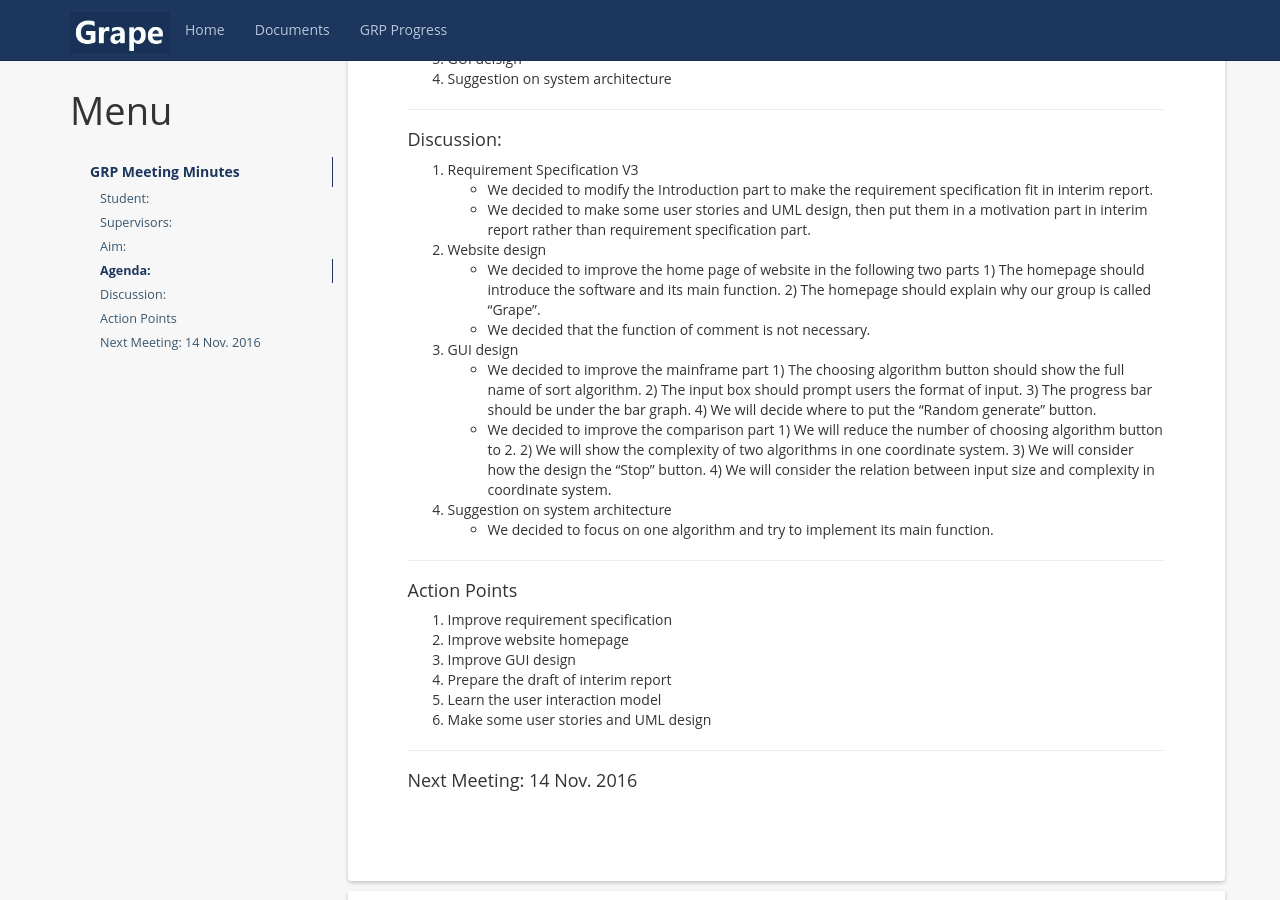
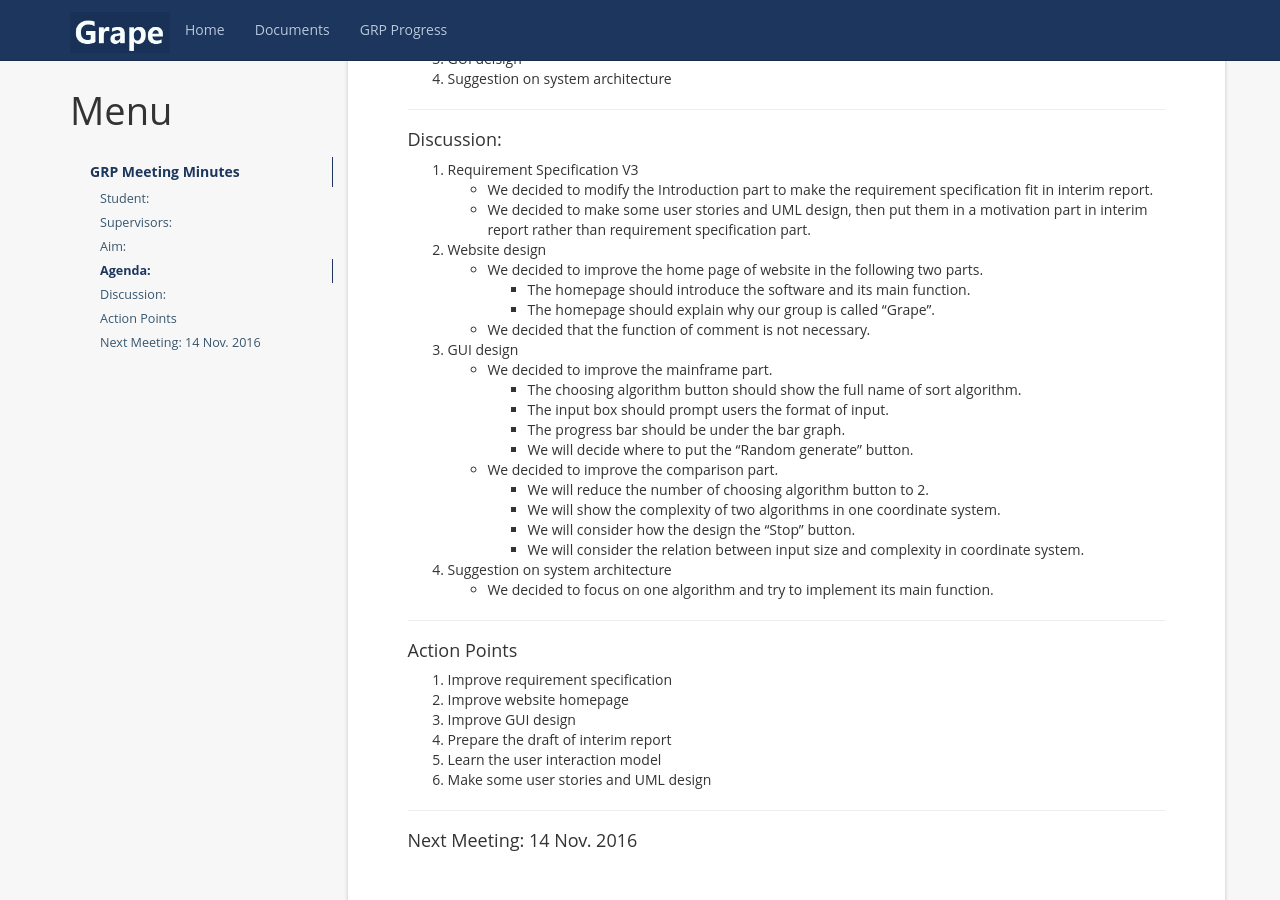
Before and after one commit to GrapeUNNC/grapeUNNC.github.io, a Jekyll site: the page built from _posts/2016-11-07-Meeting-Minutes.md, in a window 1280 px wide and 900 px high, scrolled down 835 px. Built offline with Jekyll 4.4.1, drawn with Linux system fonts in a browser that asks for light colours; comment, search, counter and statistics services are not loaded.

Commit message:
2016-11-07-Meeting-Minutes

```diff
--- a/_posts/2016-11-07-Meeting-Minutes.md
+++ b/_posts/2016-11-07-Meeting-Minutes.md
@@ -45,21 +45,21 @@ To discuss the progress of our project
 	* We decided to modify the Introduction part to make the requirement specification fit in interim report.
 	* We decided to make some user stories and UML design, then put them in a motivation part in interim report rather than requirement specification part.
 2. Website design
-	* We decided to improve the home page of website in the following two parts
-	  1)	The homepage should introduce the software and its main function.
-	  2)	The homepage should explain why our group is called “Grape”.
+	* We decided to improve the home page of website in the following two parts.
+	  +  The homepage should introduce the software and its main function.
+	  +  The homepage should explain why our group is called “Grape”.
 	* We decided that the function of comment is not necessary.
 3. GUI design
-	* We decided to improve the mainframe part
-	  1)	The choosing algorithm button should show the full name of sort algorithm.
-	  2)	The input box should prompt users the format of input.
-	  3)	The progress bar should be under the bar graph.
-	  4)	We will decide where to put the “Random generate” button.
-	* We decided to improve the comparison part
-	  1)	We will reduce the number of choosing algorithm button to 2.
-	  2)	We will show the complexity of two algorithms in one coordinate system.
-	  3)	We will consider how the design the “Stop” button.
-	  4)	We will consider the relation between input size and complexity in coordinate system.
+	* We decided to improve the mainframe part.
+	  +  The choosing algorithm button should show the full name of sort algorithm.
+	  +  The input box should prompt users the format of input.
+	  +  The progress bar should be under the bar graph.
+	  +  We will decide where to put the “Random generate” button.
+	* We decided to improve the comparison part.
+	  +  We will reduce the number of choosing algorithm button to 2.
+	  +  We will show the complexity of two algorithms in one coordinate system.
+	  +  We will consider how the design the “Stop” button.
+	  +  We will consider the relation between input size and complexity in coordinate system.
 4. Suggestion on system architecture
 	* We decided to focus on one algorithm and try to implement its main function.
 
```
